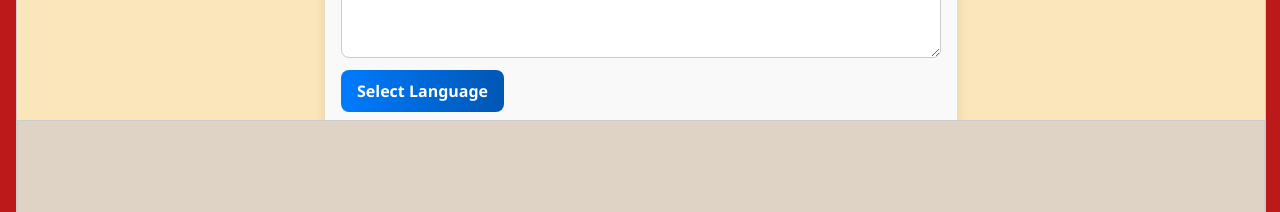
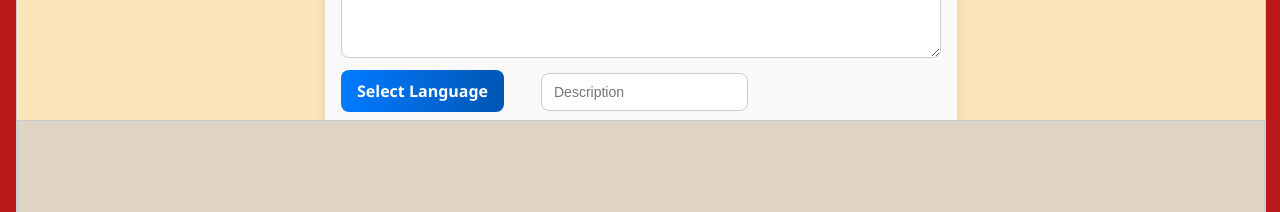
Before and after one commit to shircohen83/SnippetAI, a React (Vite) app: page / in a window 1280 px wide. Shown: the part 153-365 px from the top of the page. Built offline with nearby package versions, Linux system fonts and the light colour scheme.

Commit message:
change from tags to description

```diff
--- a/src/components/DraggableSnippetCard.tsx
+++ b/src/components/DraggableSnippetCard.tsx
@@ -93,7 +93,7 @@ export const DraggableSnippetCard: React.FC<DraggableSnippetCardProps> = ({
     >
       <pre className="snippet-code">{snippet.code}</pre>
       <span className="snippet-data">
-        {snippet.language} | Tags: {snippet.tags.join(", ")}
+        {snippet.language} | description: {snippet.description}
       </span>
       <SnippetActions snippet={snippet} onDelete={() => onDelete(snippet)} />
     </div>
--- a/src/components/snippetEditor.tsx
+++ b/src/components/snippetEditor.tsx
@@ -11,7 +11,7 @@ const languages = ["C", "C++", "Python", "Java", "JS", "JSX", "HTML", "CSS", "Ty
 const SnippetEditor: React.FC<SnippetEditorProps> = ({ onSave }) => {
   const [code, setCode] = useState("");
   const [language, setLanguage] = useState("");
-  const [tags, setTags] = useState("");
+  const [description, setDescription] = useState("");
   const [menuOpen, setMenuOpen] = useState(false);
 
   const handleSave = () => {
@@ -21,7 +21,7 @@ const SnippetEditor: React.FC<SnippetEditorProps> = ({ onSave }) => {
       id: Date.now().toString(),
       code,
       language,
-      tags: tags.split(",").map(t => t.trim()).filter(Boolean),
+      description,
       createdAt: new Date().toISOString(),
       x: 20,
       y: 20,
@@ -31,7 +31,7 @@ const SnippetEditor: React.FC<SnippetEditorProps> = ({ onSave }) => {
 
     setCode("");
     setLanguage("");
-    setTags("");
+    setDescription("");
   };
 
   const handleLanguageSelect = (lang: string) => {
@@ -49,6 +49,7 @@ const SnippetEditor: React.FC<SnippetEditorProps> = ({ onSave }) => {
         placeholder="Write your code snippet..."
       />
 
+      <div className="snippet-editor-row">
         <div className="snippet-editor-dropdown">
           <button
             className="snippet-editor-button"
@@ -73,11 +74,12 @@ const SnippetEditor: React.FC<SnippetEditorProps> = ({ onSave }) => {
         </div>
 
         <input
-        className="snippet-editor-input"
-        value={tags}
-        onChange={(e) => setTags(e.target.value)}
-        placeholder="Tags (comma separated)"
+          className="snippet-editor-input description-input"
+          value={description}
+          onChange={(e) => setDescription(e.target.value)}
+          placeholder="Description"
         />
+      </div>
 
       <button className="snippet-editor-button" onClick={handleSave}>
         Save Snippet
--- a/src/types.ts
+++ b/src/types.ts
@@ -2,7 +2,7 @@ export type DraggableSnippet = {
   id: string
   code: string
   language: string
-  tags: string[]
+  description: string
   createdAt: string
   x: number
   y: number
```
Lines whose indentation alone changed are shown as unchanged.
